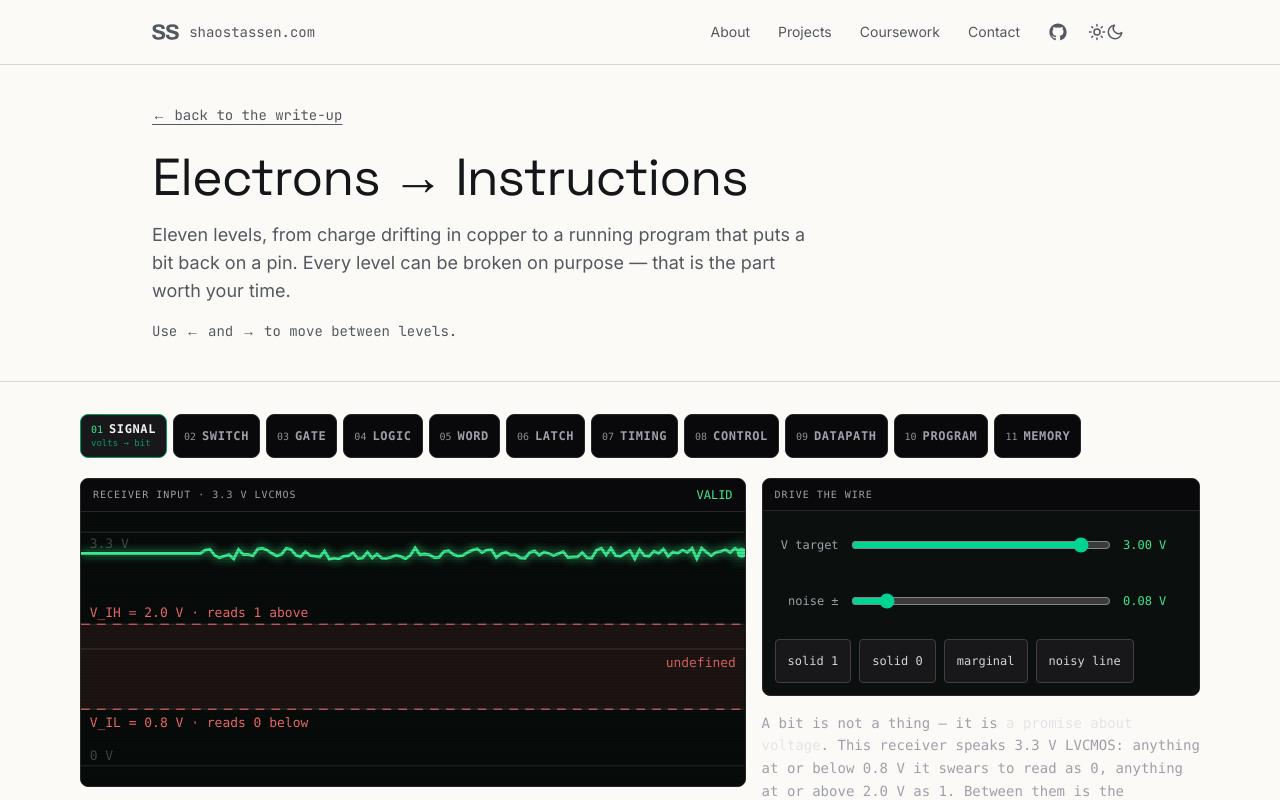
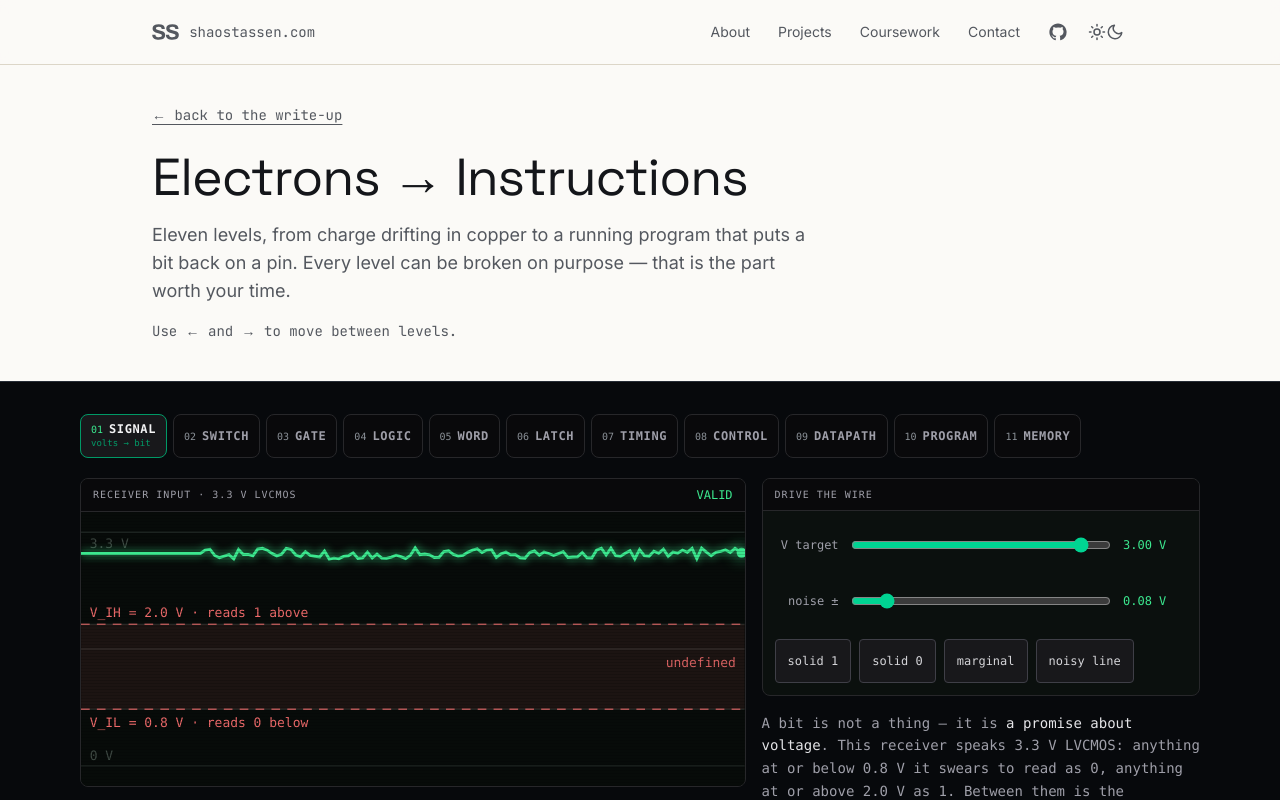
Before and after one commit to shaostassen/shaostassen.com, a Next.js app: page /projects/electrons/lab in a window 1280 px wide. Shown: the top 800 px of the page. Built offline with nearby package versions, Linux system fonts and the light colour scheme.

Commit message:
style: scope the electrons palette as a documented design-system exemption

```diff
--- a/src/styles/globals.css
+++ b/src/styles/globals.css
@@ -294,6 +294,40 @@
   display: light-dark(none, inline);
 }
 
+/*
+ * Instrument scope — Electrons → Instructions (S12.1).
+ *
+ * A documented, bounded exemption from the three-channel accent rule; see the
+ * Exemptions section of .claude/skills/design-system. That demo teaches with
+ * color: six mutually-exclusive electrical meanings, each of which must stay
+ * distinguishable from the other five. Three of them already exist in the site
+ * palette and are bound to it here, so only three are genuinely new.
+ *
+ * Deliberately fixed rather than themed. This is an instrument face — a scope
+ * bezel is black in a bright lab too — so it does not follow light-dark(), and
+ * color-scheme keeps its native controls dark in the light theme.
+ *
+ * The variables are consumed by src/components/electrons/theme.ts, which emits
+ * var(--e-*, <fallback>); the fallbacks are that repo's canonical values and
+ * keep its standalone build working untouched.
+ */
+.electrons-scope {
+  color-scheme: dark;
+
+  /* bound to the site's dark scope channels */
+  --e-warn: #f5b544; /* CH1 amber — in flight, not yet trustworthy */
+  --e-cya: #3ad7ee; /* CH2 cyan — conducting path, data bus */
+  --e-vio: #f070c0; /* CH3 magenta — control lines, never data */
+
+  /* the exemption: three meanings the three-channel palette cannot carry */
+  --e-hi: #3ce88f; /* settled logic 1 / phosphor */
+  --e-lod: #6b7280; /* settled logic 0 */
+  --e-bad: #ef6b6b; /* forbidden zone, violation, shoot-through */
+
+  --e-bg: #07090c; /* matches the dark theme's background exactly */
+  background: var(--e-bg);
+}
+
 /* Motion is opt-out globally: reduced-motion users get no animation. */
 @media (prefers-reduced-motion: reduce) {
   *,
```
Also changed, not shown: .claude/skills/design-system/SKILL.md.
